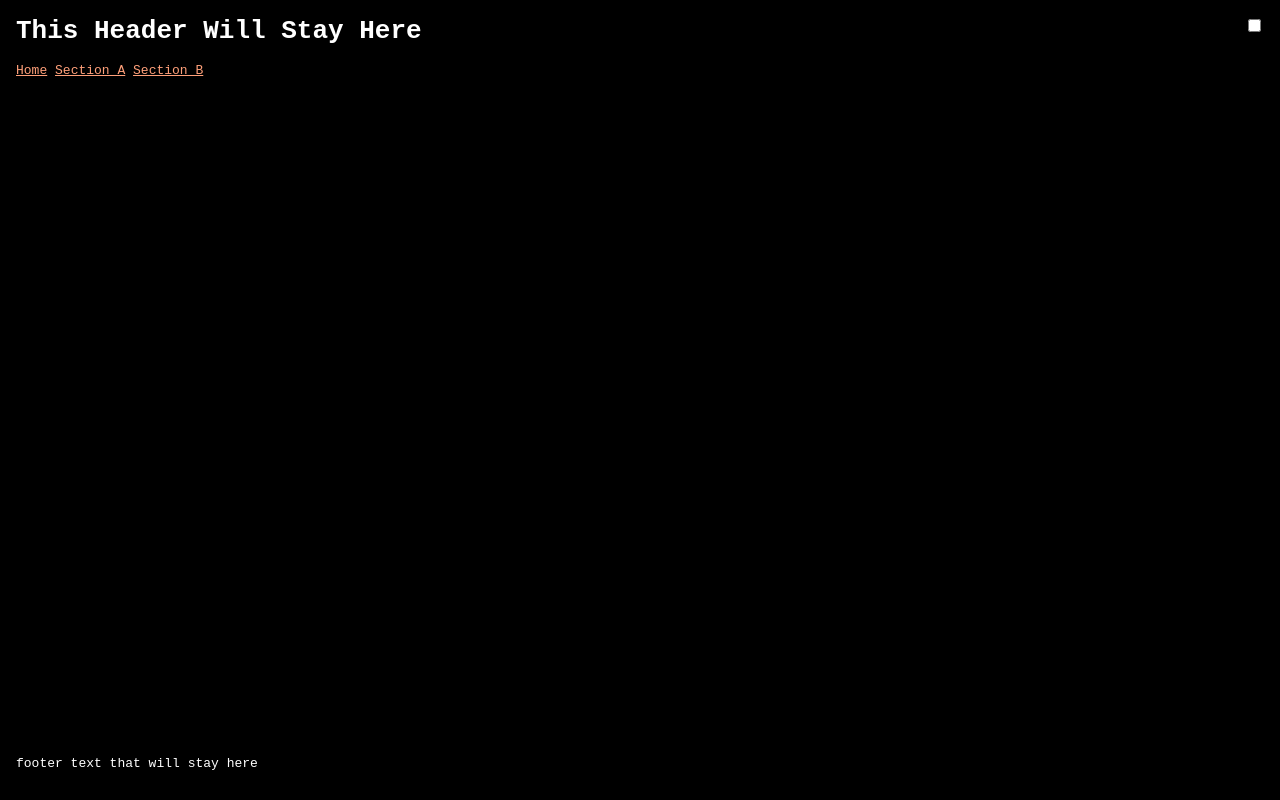
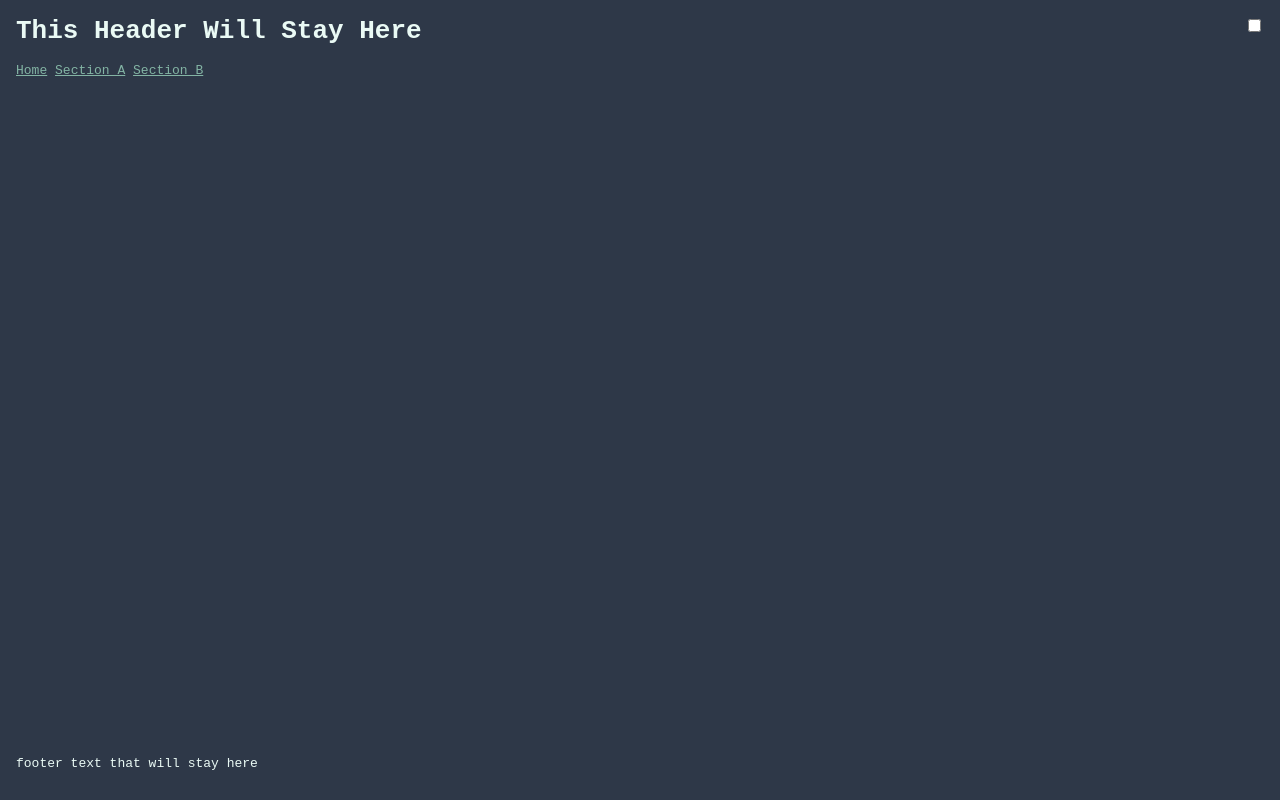
Before and after one commit to devon-wolf/no-js-dynamic-site, a plain HTML site: page index.html in a window 1280 px wide. Drawn offline with Linux system fonts and the dark colour scheme.

Commit message:
switch to portfolio colors

```diff
--- a/style.css
+++ b/style.css
@@ -14,30 +14,30 @@ body {
 /* theme definitions */
 /* dark mode toggle style based on https://endtimes.dev/no-javascript-dark-mode-toggle/ */
 :root {
-  --bg: white;
-  --text: black;
-  --navlink: green;
+  --bg: hsla(161, 62%, 95%, 1);
+  --text: hsla(216, 22%, 23%, 1);
+  --navlink: hsla(341, 40%, 42%, 1);
 }
 
 @media (prefers-color-scheme: dark) {
   :root {
-    --bg: black;
-    --text: white;
-    --navlink: lightsalmon;
+    --bg: hsla(216, 22%, 23%, 1);
+    --text: hsla(161, 62%, 95%, 1);
+    --navlink: hsla(160, 25%, 61%, 1);
   }
 }
 
 #color-toggle:checked ~ .theme-wrapper {
-  --bg: black;
-  --text: white;
-  --navlink: lightsalmon;
+  --bg: hsla(216, 22%, 23%, 1);
+  --text: hsla(161, 62%, 95%, 1);
+  --navlink: hsla(160, 25%, 61%, 1);
 }
 
 @media (prefers-color-scheme: dark) {
   #color-toggle:checked ~ .theme-wrapper {
-    --bg: white;
-    --text: black;
-    --navlink: green;
+    --bg: hsla(161, 62%, 95%, 1);
+    --text: hsla(216, 22%, 23%, 1);
+    --navlink: hsla(341, 40%, 42%, 1);
   }
 }
 
```
